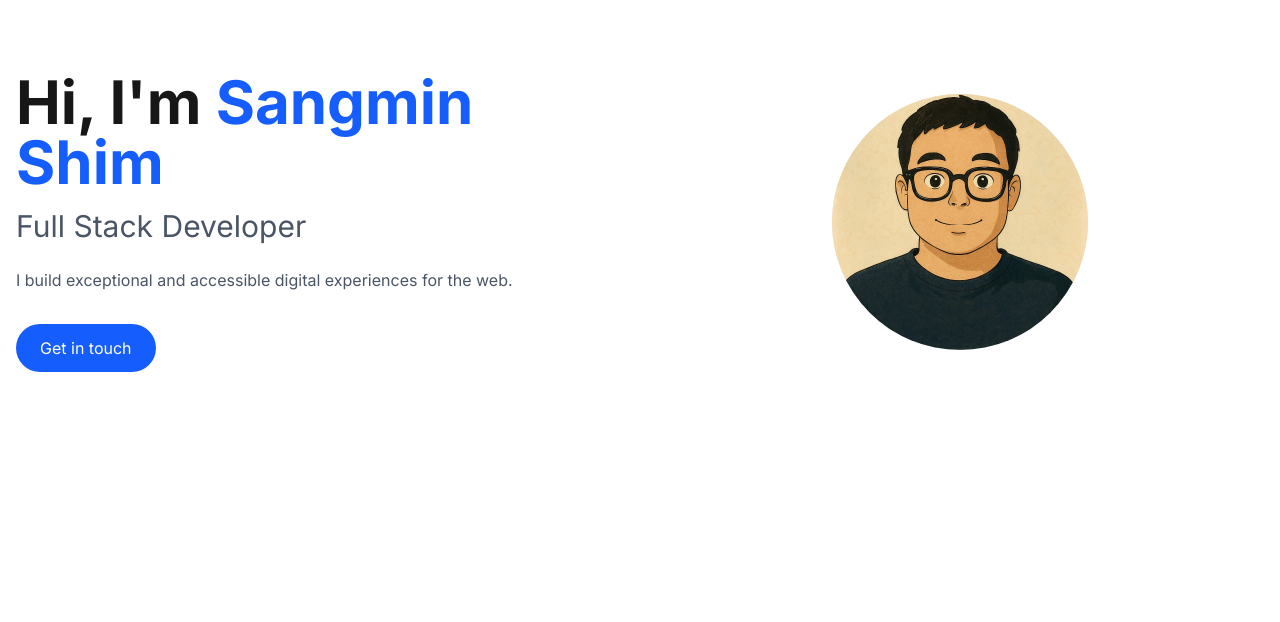
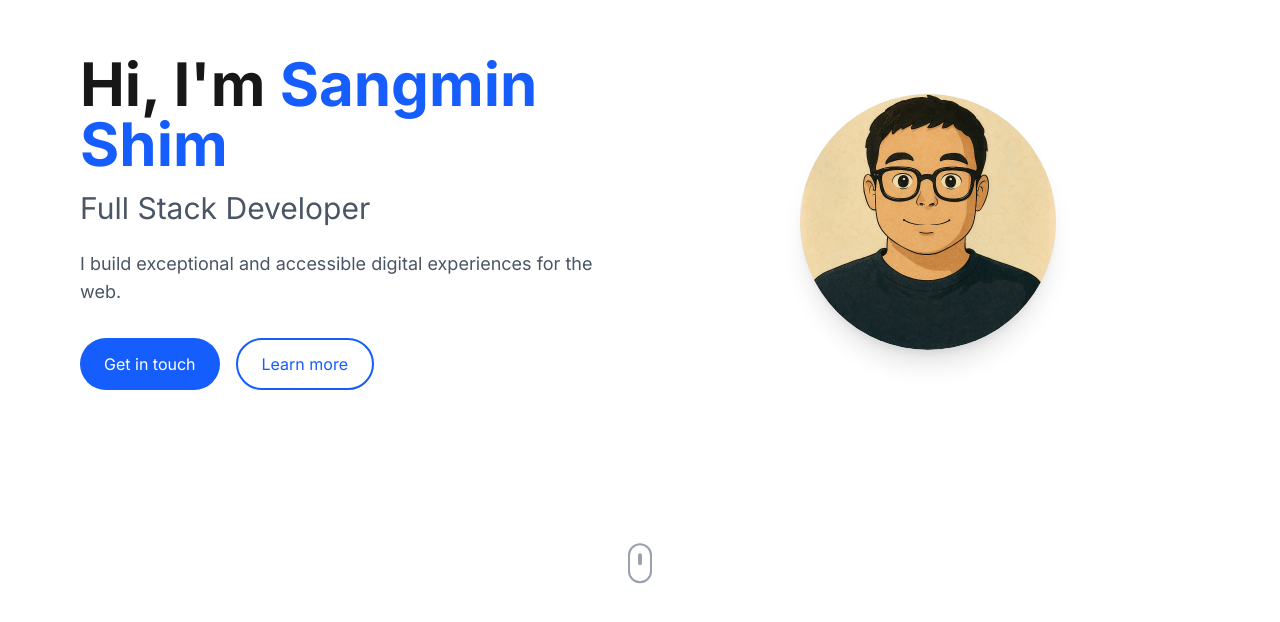
Before and after one commit to SangminShimGit/portfolio-web-react, a Next.js app: page / in a window 1280 px wide. Shown: the part 178-800 px from the top of the page. Built offline with nearby package versions, Linux system fonts and the light colour scheme.

Commit message:
Added a scroll button.

```diff
--- a/src/sections/Hero.tsx
+++ b/src/sections/Hero.tsx
@@ -8,9 +8,13 @@ export default function Hero() {
     document.getElementById('contact')?.scrollIntoView({ behavior: 'smooth' });
   };
 
+  const scrollToAbout = () => {
+    document.getElementById('about')?.scrollIntoView({ behavior: 'smooth' });
+  };
+
   return (
-    <section className="flex min-h-screen items-center justify-center py-10">
-      <div className="grid grid-cols-1 md:grid-cols-2 gap-8 items-center">
+    <section className="flex min-h-screen items-center justify-center py-10 relative">
+      <div className="grid grid-cols-1 md:grid-cols-2 gap-8 items-center max-w-6xl mx-auto px-4">
         <motion.div
           initial={{ opacity: 0, x: -50 }}
           animate={{ opacity: 1, x: 0 }}
@@ -23,9 +27,10 @@ export default function Hero() {
           <h2 className="text-2xl md:text-3xl text-gray-600 dark:text-gray-300 mb-6">
             Full Stack Developer
           </h2>
-          <p className="text-gray-600 dark:text-gray-400 mb-8">
+          <p className="text-gray-600 dark:text-gray-400 mb-8 text-lg">
             I build exceptional and accessible digital experiences for the web.
           </p>
+          <div className="flex flex-col sm:flex-row gap-4 justify-center md:justify-start">
             <motion.button
               onClick={scrollToContact}
               className="bg-blue-600 text-white px-6 py-3 rounded-full hover:bg-blue-700 transition-all"
@@ -34,6 +39,15 @@ export default function Hero() {
             >
               Get in touch
             </motion.button>
+            <motion.button
+              onClick={scrollToAbout}
+              className="border-2 border-blue-600 text-blue-600 px-6 py-3 rounded-full hover:bg-blue-50 transition-all"
+              whileHover={{ scale: 1.05 }}
+              whileTap={{ scale: 0.95 }}
+            >
+              Learn more
+            </motion.button>
+          </div>
         </motion.div>
 
         <motion.div
@@ -42,7 +56,7 @@ export default function Hero() {
           transition={{ duration: 0.5 }}
           className="relative"
         >
-          <div className="w-64 h-64 mx-auto bg-gray-200 rounded-full">
+          <div className="w-64 h-64 mx-auto bg-gray-200 rounded-full overflow-hidden shadow-xl">
             <Image
               src={profileImage}
               alt="Profile"
@@ -53,6 +67,17 @@ export default function Hero() {
           </div>
         </motion.div>
       </div>
+
+      <motion.div
+        className="absolute bottom-10 left-1/2 transform -translate-x-1/2 cursor-pointer"
+        animate={{ y: [0, 10, 0] }}
+        transition={{ duration: 2, repeat: Infinity }}
+        onClick={scrollToAbout}
+      >
+        <div className="w-6 h-10 border-2 border-gray-400 rounded-full flex justify-center">
+          <div className="w-1 h-3 bg-gray-400 rounded-full mt-2"></div>
+        </div>
+      </motion.div>
     </section>
   );
 }
```
Lines whose indentation alone changed are shown as unchanged.
